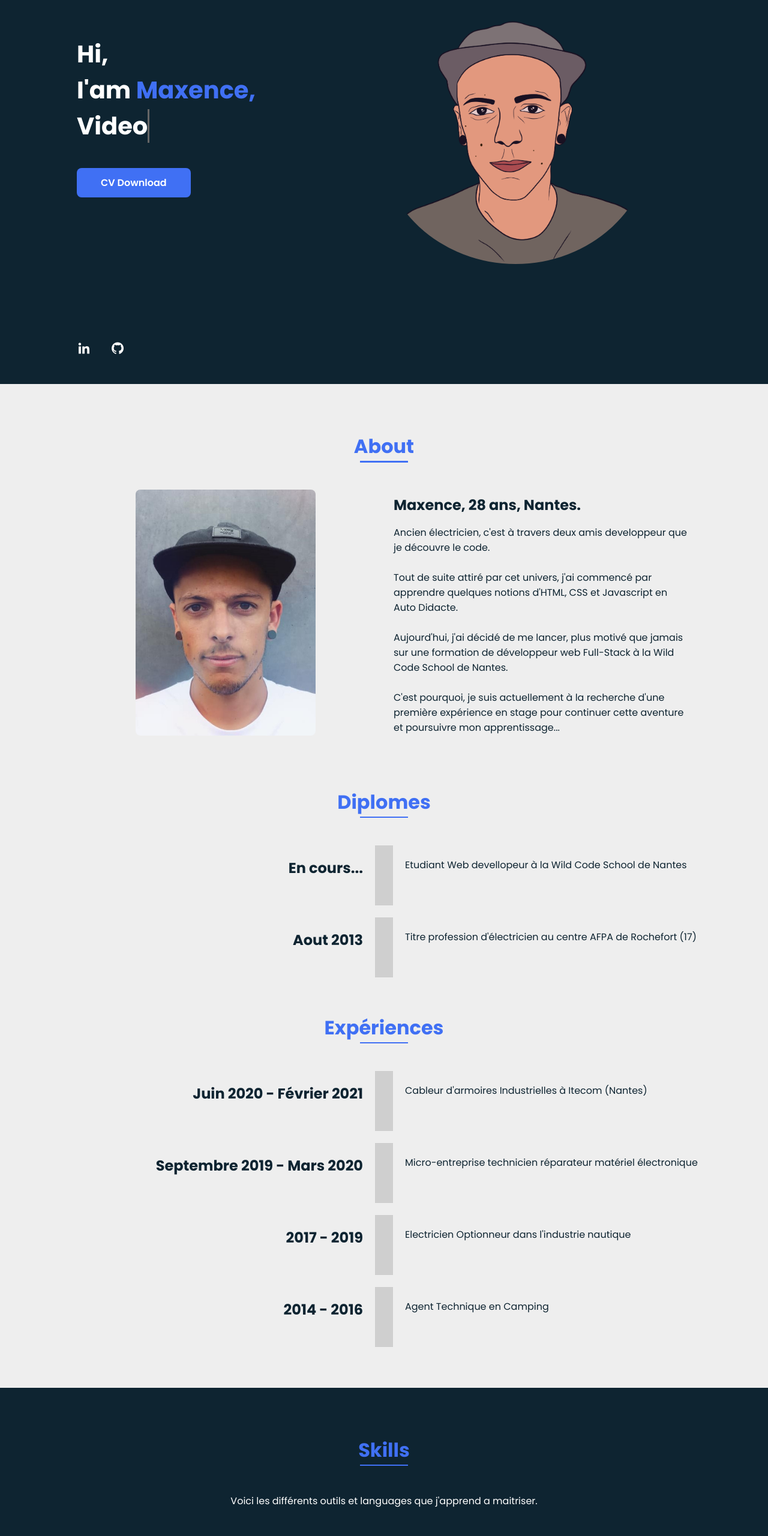
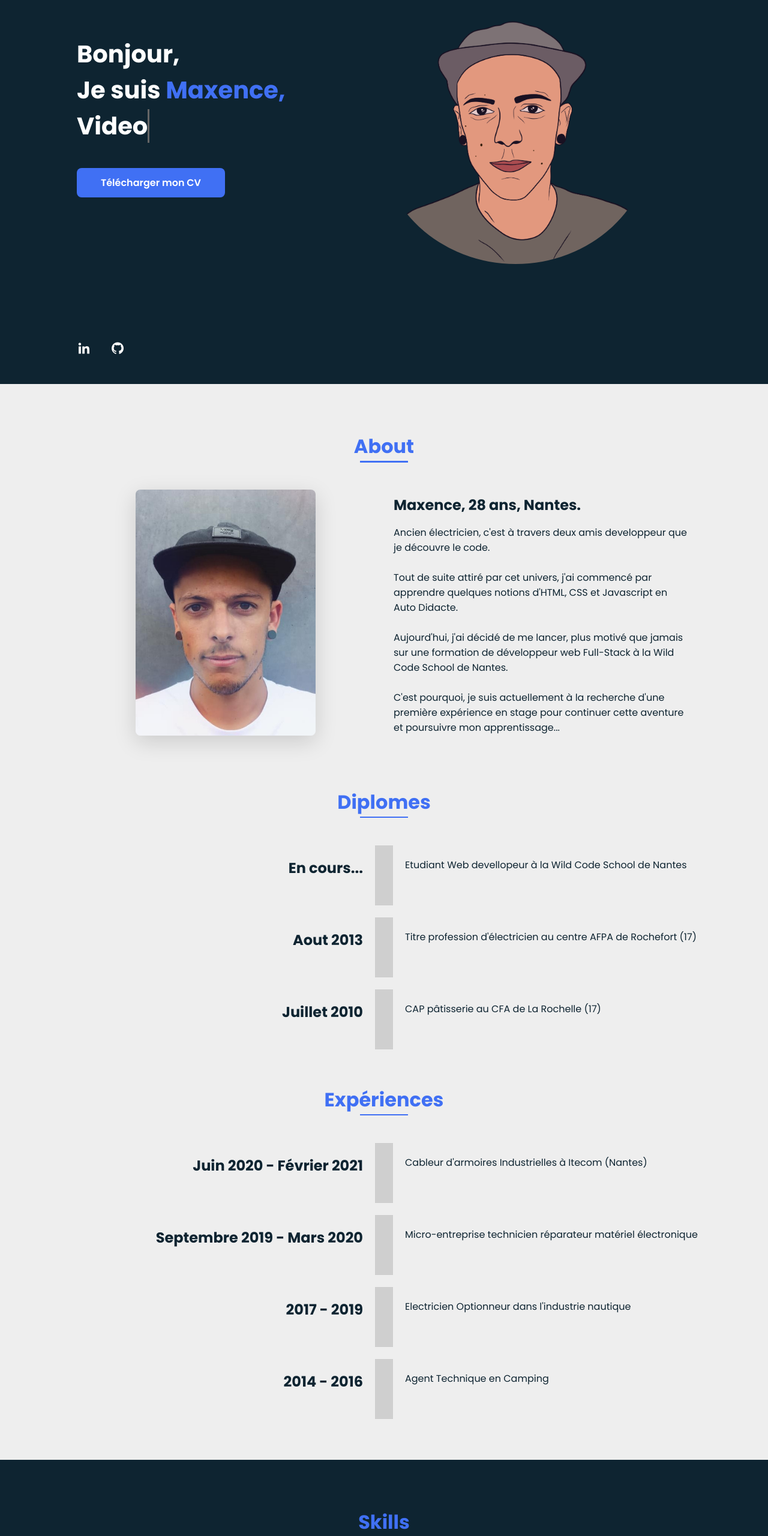
Before and after one commit to Maxencergn/portfolio-m-r, a plain HTML site: page index.html in a window 1280 px wide. Shown: the part 160-2720 px from the top of the page at 60% size. Drawn offline with nearby package versions, Linux system fonts and the light colour scheme.

Commit message:
Finish V2

```diff
--- a/assets/css/styles.css
+++ b/assets/css/styles.css
@@ -233,9 +233,12 @@ a{
   padding: .75rem 2.5rem;
   font-weight: var(--font-semi);
   border-radius: .5rem;
+  transition: 0.8s;
 }
 .button:hover{
   box-shadow: 0 10px 36px rgba(0,0,0,.15);
+  background-color: rgba(64, 112, 244, 0.7);
+  transition: all 0.8s ease;
 }
 
 /* ===== ABOUT =====*/
@@ -256,6 +259,7 @@ a{
 .about__img img{
   width: 200px;
   border-radius: .5rem;
+  box-shadow: 0 10px 36px rgba(0,0,0,.15);
 }
 
 /* ===== SKILLS =====*/
--- a/index.html
+++ b/index.html
@@ -56,7 +56,7 @@
           </div>
         <div class="home__data">
           <h1 class="home__title">
-            Hi,<br />I'am <span class="home__title-color">Maxence,</span
+            Bonjour,<br />Je suis <span class="home__title-color">Maxence,</span
             ><br /><span
               class="txt-rotate"
               data-period="1000"
@@ -64,7 +64,7 @@
             ></span>
           </h1>
 
-          <a href="assets/img/Maxence Raingeonneau.pdf" class="button" download>CV Download</a>
+          <a href="assets/img/Maxence Raingeonneau.pdf" class="button" download>Télécharger mon CV</a>
         </div>
 
         <div class="home__social">
@@ -128,6 +128,15 @@
 
               </div>
             </div>
+            <div class="block-formation">
+              <div class="rowleft">
+                <h1>Juillet 2010</h1>
+              </div>
+              <div class="rowright">
+                  <p>CAP pâtisserie au CFA de La Rochelle (17)</p>
+
+              </div>
+            </div>
         </div>
         <div class="experiences-section">
             <h2 class="section-title">Expériences</h2>
@@ -177,7 +186,7 @@
         <div class="skills__container bd-grid">
           <div>
             <p class="skills__text">
-              Voici les différents outils et languages que j'apprend a maitriser.
+              Voici les différents outils et langages que j'apprends à maîtriser.
             </p>
             <div class="img-skills">
               <img class="skilss-img" src="assets/img/001-html-5.png" />
@@ -203,7 +212,7 @@
             class="work-link"
             >
               <div class="overlay">
-                <div class="text">Petit jeu de blackjack réalisé en deux jours aprés 2 semaines de formations</div>
+                <div class="text">Jeu de blackjack réalisé en deux jours aprés 2 semaines de formations. (Html, Css, Javascript)</div>
               </div>
             </a>
           </div>
@@ -215,7 +224,7 @@
             class="work-link"
             >
               <div class="overlay">
-                <div class="text">Web app meteo réalisé avec React et Axios en utilisant l'API open weather map.
+                <div class="text">Web app meteo réalisé avec React et Axios en utilisant l'API open weather map. (React, Axios, Css)
                 </div>
               </div>
             </a>
@@ -229,7 +238,7 @@
             >
               <div class="overlay">
                 <div class="text">Naotri est une web app mobile qui a pour but de rendre ludique le tri selectif a Nantes.
-                  Projet réalisé en 1 mois en groupe de 5.
+                  Projet réalisé en 1 mois en groupe de 5. (React, Axios, Css)
                 </div>
               </div>
             </a>
@@ -242,7 +251,7 @@
             class="work-link"
             >
               <div class="overlay">
-                <div class="text">Spacemeet est une web app mobile réalisée à 4 dans le cadre d'un hackaton de 48h. C'est une application de rencontre déstinée aux habitants de l'univers.
+                <div class="text">Spacemeet est une web app mobile réalisée à 4 dans le cadre d'un hackaton de 48h. C'est une application de rencontre déstinée aux habitants de l'univers. (React, Css)
                 </div>
               </div>
             </a>
```
Also changed, not shown: 1 other file.
